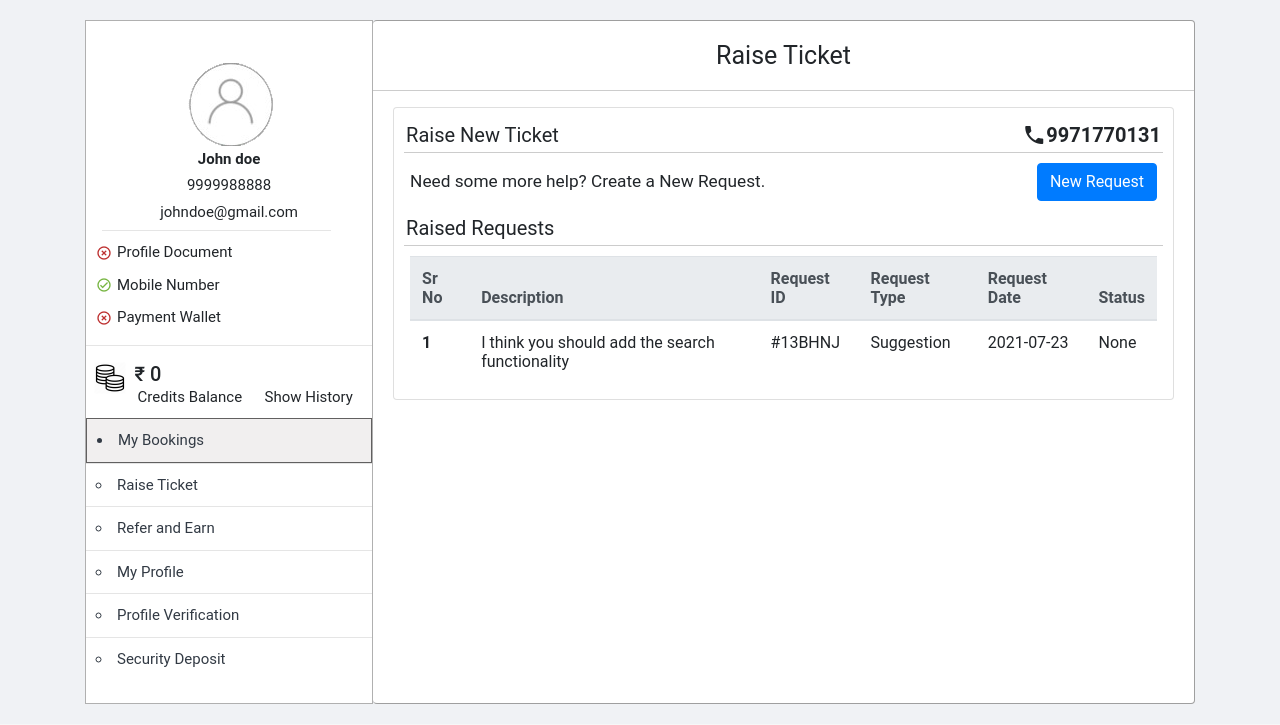
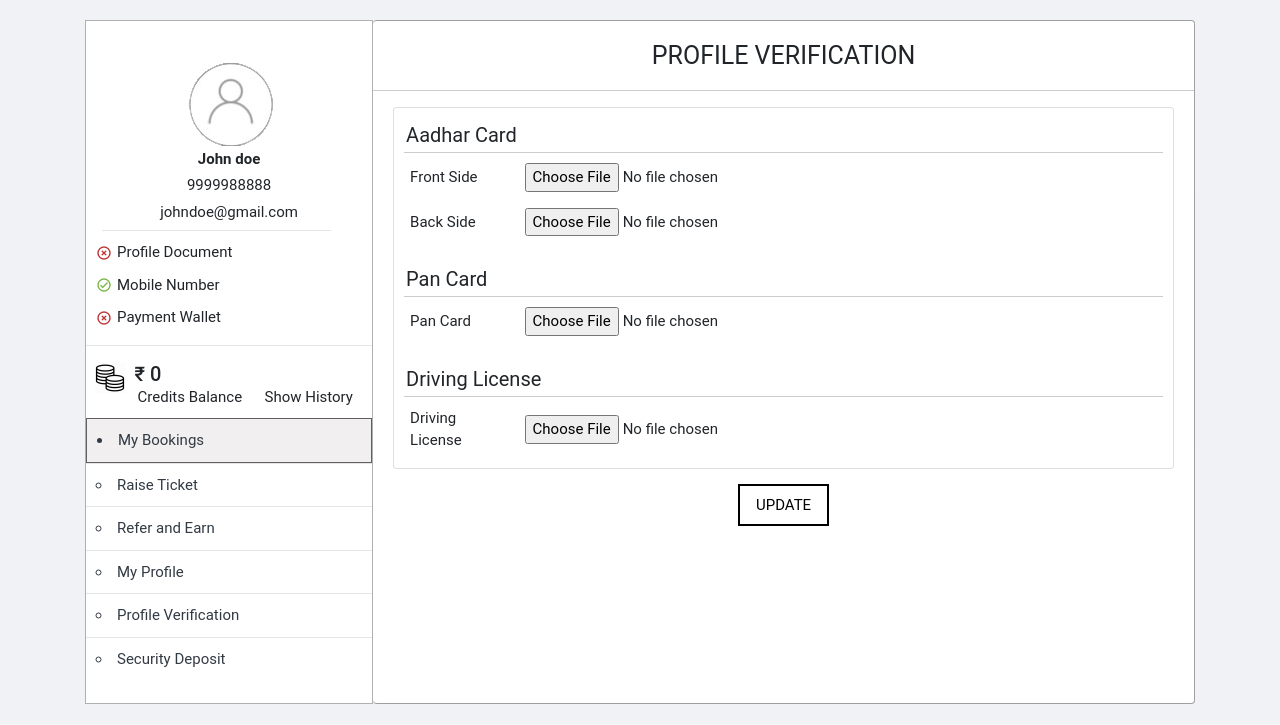
Before and after one commit to KUSUM24/RidoBiko_Clone, a PHP site: page /dashboard-main.php in a window 1280 px wide. Shown: the part 63-788 px from the top of the page. Run offline with PHP 8.4, Linux system fonts and the light colour scheme.

Commit message:
Image section done

```diff
--- a/css/dashboard.css
+++ b/css/dashboard.css
@@ -215,7 +215,26 @@
 .raise-ticket .contact-section {
   font-size: 110%;
 }
-.select:focus,
-.select:active {
+select:focus,
+select:active {
   outline: none;
 }
+.request-type-main select {
+  padding: 8px 70px 8px 5px;
+  color: #818385;
+  border: 1px solid #ced4da;
+  border-radius: 0.25rem;
+  font-weight: 400;
+  line-height: 1.5;
+  font-size: 95%;
+}
+.new-request .modal {
+  z-index: 1200 !important;
+}
+/* Profile Verification  */
+.preview-img {
+  background: #ddd;
+  width: 100px;
+  height: 90px;
+  display: block;
+}
--- a/dashboard-page.php
+++ b/dashboard-page.php
@@ -139,7 +139,7 @@
         </div>
       </div>
     </div>
-    <div class="ticket-main flex-column"  id="main-right-1">
+    <div class="ticket-main flex-column" style="display:none" id="main-right-1">
       <div class="heading">
         <div>Raise Ticket</div>
       </div>
@@ -155,7 +155,7 @@
             </b>
           </div>
           <div class="new-request px-3">
-            <div class="">Need some more help? Create a New Request.</div>
+            <div>Need some more help? Create a New Request.</div>
             <button class="btn btn-primary" data-toggle="modal" data-target="#exampleModal">New Request</button>
             <div class="modal fade" id="exampleModal" tabindex="-1" role="dialog" aria-labelledby="exampleModalLabel" aria-hidden="true">
               <div class="modal-dialog" role="document">
@@ -167,51 +167,31 @@
                     </button>
                   </div>
                   <div class="modal-body">
-                    <form class="d-flex flex-column align-items-center" action="" id="new-request">
-                      <div class="form-group col-sm-6">
-                        <label for="description">Description</label>
-                        <input type="text" class="form-control" id="description" placeholder="Description">
+                    <form class="request-form" action method="POST" id="new-request">
+                      <div class="form-group mt-2">
+                        <label for="inputState">Request Type: </label>
+                        <select id="inputState" class="form-control" name="type">
+                          <option value="select" hidden> Select Type </option>
+                          <option value="booking-issue"> Booking Issue </option>
+                          <option value="payment-refund"> Payment and Refund</option>
+                          <option value="dealer-issue"> Dealer Issue </option>
+                          <option value="corporate-banking">Corporate Banking </option>
+                          <option value="careers"> Careers </option>
+                          <option value="suggestion">Suggestion </option>
+                          <option value="others"> Others </option>
+                        </select>
                       </div>
-                      <label for="request-type">Request Type</label>
-                      <select class="mx-2" id="request-type">
-                        <option value="0">Select car:</option>
-                        <option value="1">Audi</option>
-                        <option value="2">BMW</option>
-                        <option value="3">Citroen</option>
-                        <option value="4">Ford</option>
-                        <option value="5">Honda</option>
-                        <option value="6">Jaguar</option>
-                        <option value="7">Land Rover</option>
-                        <option value="8">Mercedes</option>
-                      </select>
+                      <div class="form-group">
+                        <label for="comment">Description:</label>
+                        <textarea class="form-control" rows="5" id="comment" name="description"></textarea>
+                      </div>
+                      <button type="button" class="btn btn-primary">Save Request</button>
+                      <button type="button" class="btn btn-secondary" data-dismiss="modal">Close</button>
                     </form>
-                  </div>
-                  <div class="modal-footer">
-                    <button type="button" class="btn btn-secondary" data-dismiss="modal">Close</button>
-                    <button type="button" class="btn btn-primary">Save changes</button>
                   </div>
                 </div>
               </div>
             </div>
-            <!-- <form >
-              <div class="row m-0 justify-content-end">
-                <div class="col-sm-5 p-0">
-                  <input type="text" class="form-control" placeholder="Description">
-                </div>
-                <select class="mx-2">
-                  <option value="0">Select car:</option>
-                  <option value="1">Audi</option>
-                  <option value="2">BMW</option>
-                  <option value="3">Citroen</option>
-                  <option value="4">Ford</option>
-                  <option value="5">Honda</option>
-                  <option value="6">Jaguar</option>
-                  <option value="7">Land Rover</option>
-                  <option value="8">Mercedes</option>
-                </select>
-                <button class="">submit</button>
-              </div>
-            </form> -->
           </div>
           <div class="sub-heading">
             Raised Requests
@@ -240,6 +220,11 @@
               </tbody>
             </table>
           </div>
+          <div class="request-cards--main">
+            <div class="card">
+
+            </div>
+          </div>
         </div>
       </div>
     </div>
@@ -263,7 +248,7 @@
           <div class="account-form--heading">Account Details</div>
           <div class="row form-group px-3 align-items-center">
             <label class="col-sm-2 p-t5 m-0">Name</label>
-            <div class="col-sm-4">
+            <div class="col-sm-4 p-0">
               <input
               class="form-control size-13"
               name="name"
@@ -413,63 +398,67 @@
         </div>
       </div>
     </div>
-    <div class="verify-main flex-column h-100" style="display:none" id="main-right-4">
+    <div class="verify-main flex-column h-100"  id="main-right-4">
       <div class="heading">PROFILE VERIFICATION</div>
       <div class="card-body">
         <div class="card">
           <div class="sub-heading">Aadhar Card</div>
           <div class="row form-group px-3 align-items-center">
-            <label class="col-sm-2 p-t5 m-0" for="aadhar-front">Front Side</label>
-            <div class="col-sm-4">
+            <label class="col-sm-2 p-t5 m-0 pr-0" for="aadhar-front">Front Side</label>
+            <div class="col-sm-6 p-0 align-items-center">
               <input
-              class=" size-13"
               name="aadhar-front"
               id="aadhar-front"
               accept=".png,.jpg,.jpeg"
               placeholder="John Doe"
               type="file"
+              onChange="img_pathUrl(this,'front-img');"
               />
+              <img src="" class="preview-img mt-2" style="display:none" id="front-img" alt="Front-image">
             </div>
           </div>
           <div class="row form-group px-3 align-items-center">
-            <label class="col-sm-2 p-t5 m-0" for="aadhar-back">Back Side</label>
-            <div class="col-sm-4">
+            <label class="col-sm-2 p-t5 m-0 pr-0" for="aadhar-back">Back Side</label>
+            <div class="col-sm-4 p-0 ">
               <input
-              class=" size-13"
               name="aadhar-back"
               id="aadhar-back"
               accept=".png,.jpg,.jpeg"
               placeholder="John Doe"
               type="file"
+              onChange="img_pathUrl(this,'back-img');"
               />
+              <img src="" class="preview-img mt-2" style="display:none" id="back-img" alt="Back-image">
             </div>
           </div>
           <div class="sub-heading">Pan Card</div>
           <div class="row form-group px-3 align-items-center">
             <label class="col-sm-2 p-t5 m-0" for="pancard">Pan Card</label>
-            <div class="col-sm-4">
+            <div class="col-sm-4 p-0">
               <input
-              class=" size-13"
               name="pancard"
               id="pancard"
               accept=".png,.jpg,.jpeg"
               placeholder="Pan Card"
               type="file"
+              onChange="img_pathUrl(this,'pan-img');"
               />
+              <img src="" class="preview-img mt-2" style="display:none" id="pan-img" alt="Pan-image">
             </div>
           </div>
           <div class="sub-heading">Driving License</div>
           <div class="row form-group px-3 align-items-center">
             <label class="col-sm-2 p-t5 m-0" for="license">Driving License</label>
-            <div class="col-sm-4">
+            <div class="col-sm-4 p-0">
               <input
-              class=" size-13"
               name="license"
               id="license"
               accept=".png,.jpg,.jpeg"
               placeholder="Driving License"
               type="file"
+              onChange="img_pathUrl(this,'license-img');"
               />
+              <img src="" class="preview-img mt-2" style="display:none" id="license-img" alt="License-image">
             </div>
           </div>
 
--- a/js/dashboard.js
+++ b/js/dashboard.js
@@ -33,3 +33,11 @@ const getBookingSection = (bookingId) => {
     }
   }
 };
+
+function img_pathUrl(input, id) {
+  $(`#${id}`).css("display", "block");
+  $(`#${id}`)[0].src = (window.URL ? URL : webkitURL).createObjectURL(
+    input.files[0]
+  );
+}
+console.log("dashboard");
```
